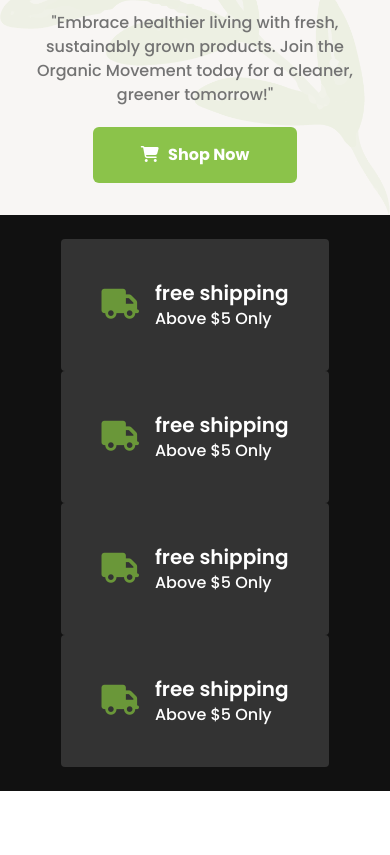
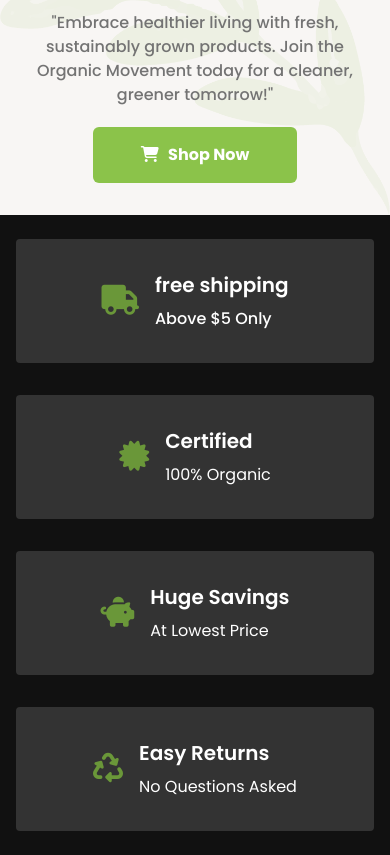
Before and after one commit to rubayedhasan/organic-store, a plain HTML site: page index.html in a window 390 px wide. Shown: the part 621-1476 px from the top of the page. Before the commit the page ends 1412 px from the top, so only its background shows below. Drawn offline with nearby package versions, Linux system fonts and the light colour scheme.

Commit message:
adding more feature card or block on special feature section and align them and make responsive for all devices

```diff
--- a/index.html
+++ b/index.html
@@ -164,11 +164,11 @@
       <section id="special-feature" class="bg-[#111111] py-6 sm:py-16">
         <!-- special feature blocks  -->
         <div
-          class="mx-auto grid w-11/12 grid-cols-1 place-items-center justify-center md:grid-cols-2 lg:grid-cols-4"
+          class="mx-auto grid w-11/12 grid-cols-1 place-items-center justify-center gap-8 md:grid-cols-2 lg:grid-cols-3 xl:grid-cols-4"
         >
           <!-- feature block 1  -->
           <div
-            class="flex items-center gap-4 rounded bg-[#333333] p-10 min-[400px]:w-3/4 sm:w-auto"
+            class="bg-body_neutral flex w-full items-center justify-center gap-4 rounded p-8 2xl:justify-start"
           >
             <!-- feature icon  -->
             <div>
@@ -177,49 +177,55 @@
             <!-- feature content  -->
             <div class="text-white">
               <h4 class="text-xl font-semibold sm:text-2xl">free shipping</h4>
-              <p class="font-medium sm:text-lg">Above $5 Only</p>
+              <p class="mt-2 font-medium sm:text-lg">Above $5 Only</p>
             </div>
           </div>
-          <!-- feature block 1  -->
+          <!-- feature block 2  -->
           <div
-            class="flex items-center gap-4 rounded bg-[#333333] p-10 min-[400px]:w-3/4 sm:w-auto"
+            class="bg-body_neutral flex w-full items-center justify-center gap-4 rounded p-8 2xl:justify-start"
           >
             <!-- feature icon  -->
             <div>
-              <i class="fa-solid fa-truck text-accent text-3xl sm:text-4xl"></i>
+              <i
+                class="fa-solid fa-certificate text-accent text-3xl sm:text-4xl"
+              ></i>
             </div>
             <!-- feature content  -->
             <div class="text-white">
-              <h4 class="text-xl font-semibold sm:text-2xl">free shipping</h4>
-              <p class="font-medium sm:text-lg">Above $5 Only</p>
+              <h4 class="text-xl font-semibold sm:text-2xl">Certified</h4>
+              <p class="mt-2 sm:text-lg">100% Organic</p>
             </div>
           </div>
-          <!-- feature block 1  -->
+          <!-- feature block 3  -->
           <div
-            class="flex items-center gap-4 rounded bg-[#333333] p-10 min-[400px]:w-3/4 sm:w-auto"
+            class="bg-body_neutral flex w-full items-center justify-center gap-4 rounded p-8 2xl:justify-start"
           >
             <!-- feature icon  -->
             <div>
-              <i class="fa-solid fa-truck text-accent text-3xl sm:text-4xl"></i>
+              <i
+                class="fa-solid fa-piggy-bank text-accent text-3xl sm:text-4xl"
+              ></i>
             </div>
             <!-- feature content  -->
             <div class="text-white">
-              <h4 class="text-xl font-semibold sm:text-2xl">free shipping</h4>
-              <p class="font-medium sm:text-lg">Above $5 Only</p>
+              <h4 class="text-xl font-semibold sm:text-2xl">Huge Savings</h4>
+              <p class="mt-2 sm:text-lg">At Lowest Price</p>
             </div>
           </div>
-          <!-- feature block 1  -->
+          <!-- feature block 4  -->
           <div
-            class="flex items-center gap-4 rounded bg-[#333333] p-10 min-[400px]:w-3/4 sm:w-auto"
+            class="bg-body_neutral flex w-full items-center justify-center gap-4 rounded p-8 2xl:justify-start"
           >
             <!-- feature icon  -->
             <div>
-              <i class="fa-solid fa-truck text-accent text-3xl sm:text-4xl"></i>
+              <i
+                class="fa-solid fa-recycle text-accent text-3xl sm:text-4xl"
+              ></i>
             </div>
             <!-- feature content  -->
             <div class="text-white">
-              <h4 class="text-xl font-semibold sm:text-2xl">free shipping</h4>
-              <p class="font-medium sm:text-lg">Above $5 Only</p>
+              <h4 class="text-xl font-semibold sm:text-2xl">Easy Returns</h4>
+              <p class="mt-2 sm:text-lg">No Questions Asked</p>
             </div>
           </div>
         </div>
```
